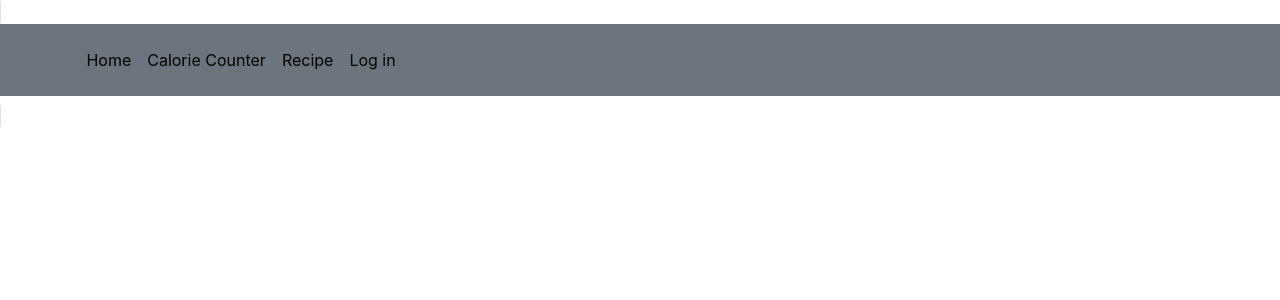
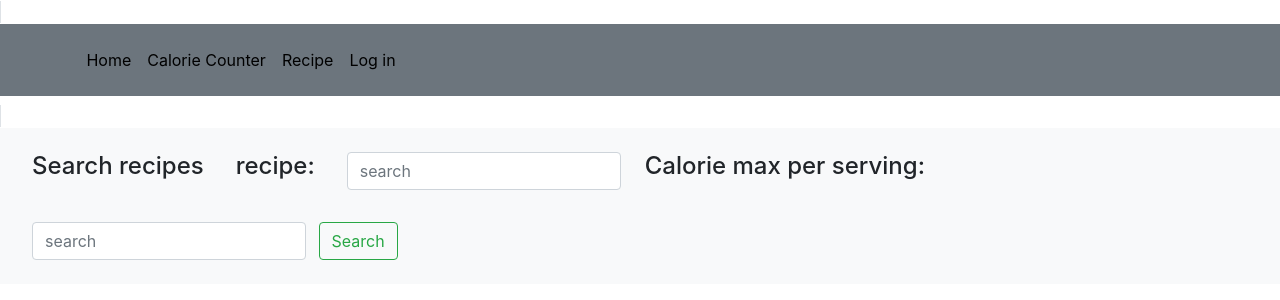
Before and after one commit to ScottBurleighHeads/Calorie-Counter, a Flask app: template templates/recipe.html in a window 1280 px wide. Shown: the top 300 px of the page. Run offline with Flask 2, Linux system fonts and the light colour scheme; the template is opened without the code that fills it, so the values that code supplies are empty; some libraries are stand-ins or nearby versions.

```diff
--- a/requirements.txt
+++ b/requirements.txt
@@ -5,6 +5,8 @@ chardet==4.0.0
 click==7.1.2
 Faker==6.5.0
 Flask==1.1.2
+Flask-Bcrypt==0.7.1
+Flask-JWT-Extended==4.0.2
 flask-marshmallow==0.14.0
 Flask-SQLAlchemy==2.4.4
 Flask-WTF==0.14.3
@@ -16,6 +18,7 @@ marshmallow==3.10.0
 marshmallow-sqlalchemy==0.24.2
 psycopg2-binary==2.8.6
 pycparser==2.20
+PyJWT==2.0.1
 python-dateutil==2.8.1
 python-dotenv==0.15.0
 requests==2.25.1
--- a/templates/Calorie_counter.html
+++ b/templates/Calorie_counter.html
@@ -6,7 +6,7 @@
       <div class="container">
         <div class="row">
           <div class="col-LG">
-            <h4 class="m-3">Check calories</h4>
+            <h4 class="m-3">Check calories (100g):</h4>
           </div>
           <div class="col-LG">
             <input class="m-3 form-control mr-sm-2" name="search" type="search" placeholder="search" aria-label="Search">
@@ -22,7 +22,7 @@
           {% set num = z*num %}
           <div class="row">
             {% for i in range(0+num,3+num) %}
-            <div class="col-sm">
+            <div class="col-sm ">
                 {% if values %}
                   <h1>{{ values[i]["food"]["label"] }}</h1>
                   <h6>Calories: {{ values[i]["food"]["nutrients"]['ENERC_KCAL']|int }}</h4>
--- a/templates/layout.html
+++ b/templates/layout.html
@@ -23,16 +23,16 @@
               <div class="collapse navbar-collapse id=navbarNav">
                 <ul class="navbar-nav">
                   <li class="nav-item">
-                     <a class="nav-link" href="http://localhost:5000/home" style="color:rgb(0, 0, 0)">Home</a>
+                     <a class="nav-link" href="../home" style="color:rgb(0, 0, 0)">Home</a>
                     </li>
                   <li class="nav-item">
-                    <a class="nav-link" href="http://localhost:5000/food" style="color:rgb(0, 0, 0)">Calorie Counter</a>
+                    <a class="nav-link" href="../food" style="color:rgb(0, 0, 0)">Calorie Counter</a>
                   </li>
                   <li class="nav-item">
-                    <a class="nav-link" href="#" style="color:rgb(0, 0, 0)">Recipe</a>
+                    <a class="nav-link" href="../recipe" style="color:rgb(0, 0, 0)">Recipe</a>
                   </li>
                   <li class="nav-item">
-                    <a class="nav-link" href="#" style="color:rgb(0, 0, 0)">Log in</a>
+                    <a class="nav-link" href="../login" style="color:rgb(0, 0, 0)">Log in</a>
                   </li>
                 </ul>
               </div>
--- a/templates/recipe.html
+++ b/templates/recipe.html
@@ -1,8 +1,32 @@
 {% extends "layout.html" %}
 {% block content %}
+    <nav class="navbar navbar-light bg-light">
+        <form class="form-inline" method="POST" action="{{ url_for('recipe.recipe_search') }}">
+        <div class="container">
+            <div class="row">
+            <div class="col-LG">
+                <h4 class="m-3">Search recipes</h4>
+            </div>
+            <div class="col-LG">
+                <h4 class="m-3">recipe:</h4>
+            </div>
+            <div class="col-LG">
+                <input class="m-3 form-control mr-sm-2" name="search" type="search" placeholder="search" aria-label="Search">
+                <!-- <button class="btn btn-outline-success my-2 my-sm-0" type="submit">Search</button> -->
+            </div>
+            <div class="col-LG">
+                <h4 class="m-3">Calorie max per serving:</h4>
+            </div>
+            <div class="col-LG">
+                <input class="m-3 form-control mr-sm-2" name="calorie" type="search" placeholder="search" aria-label="Search">
+                <button class="btn btn-outline-success my-2 my-sm-0" type="submit">Search</button>
+            </div>
+        </form>
+    </nav>
+    {% if length is defined %}
     {% for i in range(length) %}
-        <div class="row">
-            <div class="col-sm p-75">
+        <div class="row p-5 pl-5">
+            <div class="container ml-5 col-md pl-5">
                 <h3>{{ Recipe_data[i]["recipe"]["label"] }} (100g)</h3>
                 <div class="container">
                     <div class="row">
@@ -16,7 +40,7 @@
                         </div>
                         <div class="col-sm">
                             {% set total_weight = Recipe_data[i]["recipe"]["totalWeight"] %}
-                            <p class="p-0 m-0">{{ ((Recipe_data[i]["recipe"]["calories"]//total_weight)*100)|int }} Kcal</p>
+                            <p class="p-0 m-0">{{ ((Recipe_data[i]["recipe"]["calories"]/total_weight)*100)|int }} Kcal</p>
                             <p class="p-0 m-0">{{ ((Recipe_data[i]["recipe"]["totalNutrients"]["PROCNT"]["quantity"]/total_weight)*100)|round(2) }} g</p>
                             <p class="p-0 m-0">{{ ((Recipe_data[i]["recipe"]["totalNutrients"]["CHOCDF"]["quantity"]/total_weight)*100)|round(2) }} g</p>
                             <p class="p-0 m-0">{{ ((Recipe_data[i]["recipe"]["totalNutrients"]["FAT"]["quantity"]/total_weight)*100)|round(2) }} g</p>
@@ -31,9 +55,10 @@
                 </ul>
             </div>
             <div class="col-sm">
-                <img src='{{ Recipe_data[i]["recipe"]["image"] }}' alt="Responsive image" class="img-thumbnail h-75 w-50" >
+                <img src='{{ Recipe_data[i]["recipe"]["image"] }}' alt="Responsive image" class="rounded mx-auto d-block" >
             </div>
         </div>
     {% endfor %}
+    {% endif %}
 
 {% endblock %}
```
Also changed, not shown: controllers/Auth.py (+19 -4 lines), controllers/recipe.py (+12 -16 lines).
